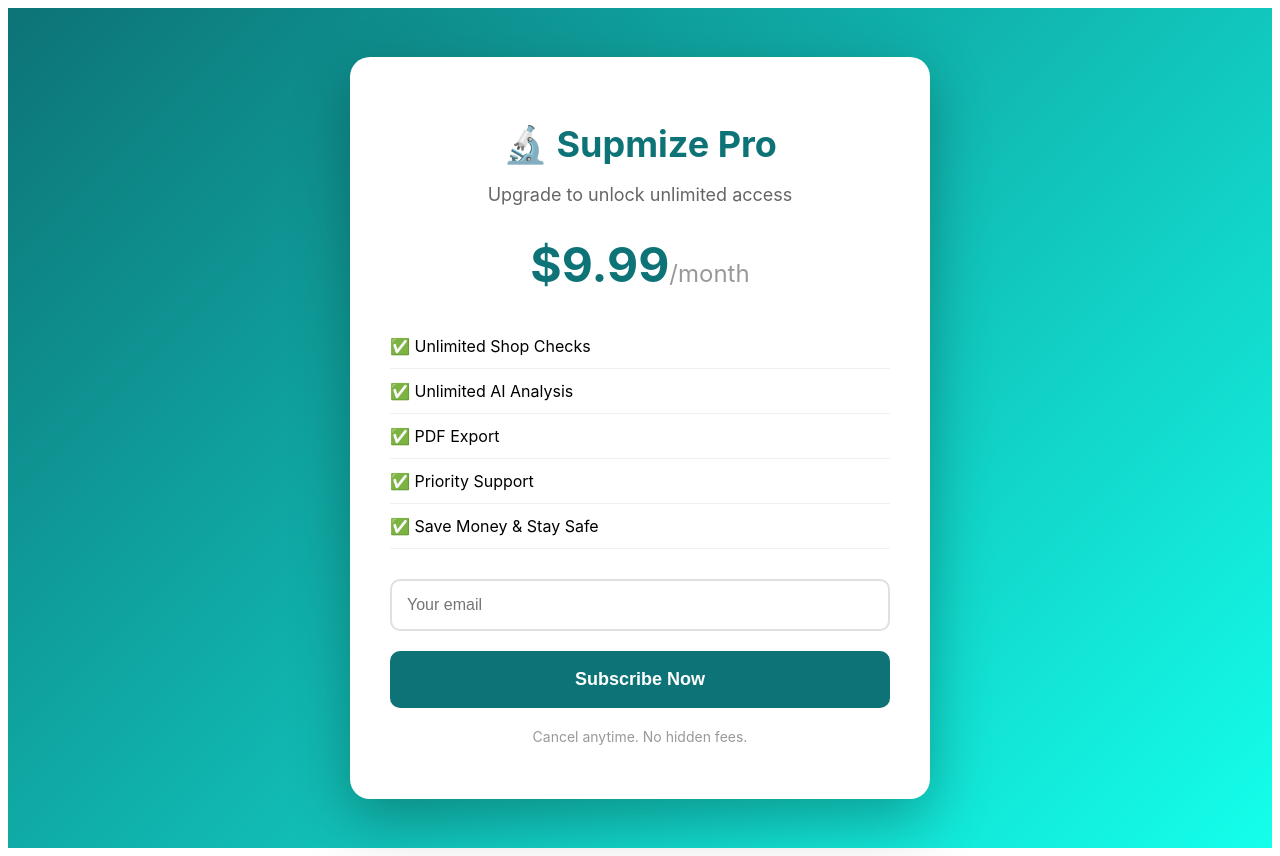
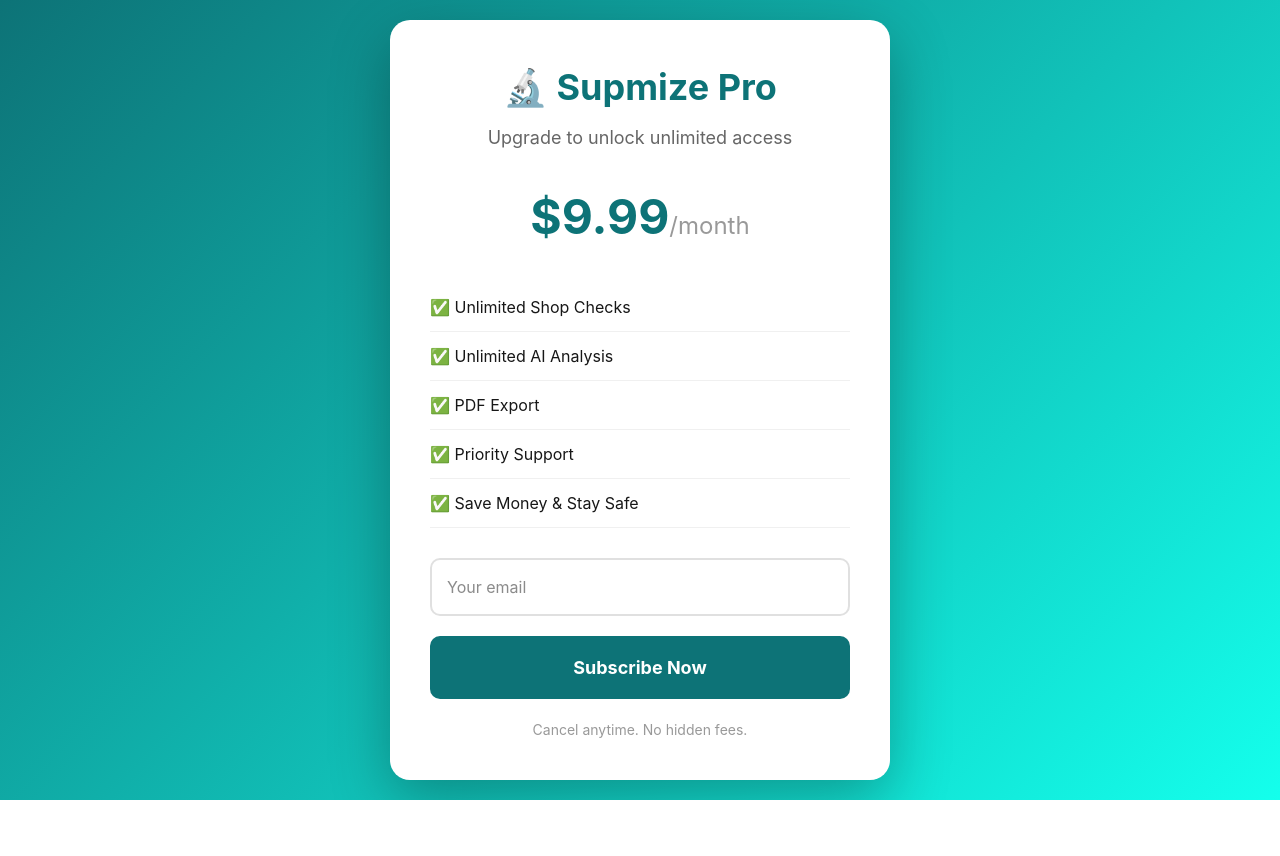
Before and after one commit to Uhuru1492/supmize-app, a Next.js app: page /account in a window 1280 px wide. After the commit the page ends 800 px from the top, so only its background shows below. Built offline with nearby package versions, Linux system fonts and the light colour scheme.

Commit message:
Move subscription pages to app router

```diff
--- /dev/null
+++ b/app/account/page.js
@@ -0,0 +1,177 @@
+'use client'
+import { useState, useEffect } from 'react'
+
+export default function Account() {
+  const [email, setEmail] = useState('')
+  const [loading, setLoading] = useState(false)
+  const [error, setError] = useState('')
+
+  useEffect(() => {
+    const params = new URLSearchParams(window.location.search)
+    const emailParam = params.get('email')
+    if (emailParam) setEmail(emailParam)
+  }, [])
+
+  async function handleSubscribe() {
+    if (!email) {
+      alert('Email is required')
+      return
+    }
+
+    setLoading(true)
+    setError('')
+
+    try {
+      const response = await fetch('/api/subscription/create-checkout', {
+        method: 'POST',
+        headers: { 'Content-Type': 'application/json' },
+        body: JSON.stringify({ email })
+      })
+
+      const data = await response.json()
+
+      if (data.error) {
+        setError(data.error)
+        setLoading(false)
+        return
+      }
+
+      if (data.url) {
+        window.location.href = data.url
+      }
+    } catch (err) {
+      setError(err.message)
+      setLoading(false)
+    }
+  }
+
+  return (
+    <div style={styles.container}>
+      <div style={styles.card}>
+        <h1 style={styles.title}>🔬 Supmize Pro</h1>
+        <p style={styles.subtitle}>Upgrade to unlock unlimited access</p>
+
+        <div style={styles.priceBox}>
+          <span style={styles.price}>$9.99</span>
+          <span style={styles.period}>/month</span>
+        </div>
+
+        <div style={styles.features}>
+          <div style={styles.feature}>✅ Unlimited Shop Checks</div>
+          <div style={styles.feature}>✅ Unlimited AI Analysis</div>
+          <div style={styles.feature}>✅ PDF Export</div>
+          <div style={styles.feature}>✅ Priority Support</div>
+          <div style={styles.feature}>✅ Save Money & Stay Safe</div>
+        </div>
+
+        {error && <div style={styles.error}>{error}</div>}
+
+        <input
+          type="email"
+          placeholder="Your email"
+          value={email}
+          onChange={(e) => setEmail(e.target.value)}
+          style={styles.input}
+        />
+
+        <button
+          onClick={handleSubscribe}
+          disabled={loading}
+          style={styles.button}
+        >
+          {loading ? 'Loading...' : 'Subscribe Now'}
+        </button>
+
+        <p style={styles.note}>Cancel anytime. No hidden fees.</p>
+      </div>
+    </div>
+  )
+}
+
+const styles = {
+  container: {
+    minHeight: '100vh',
+    background: 'linear-gradient(135deg, #0d7377 0%, #14FFEC 100%)',
+    display: 'flex',
+    alignItems: 'center',
+    justifyContent: 'center',
+    padding: '20px',
+    fontFamily: '-apple-system, BlinkMacSystemFont, "Segoe UI", Roboto, sans-serif'
+  },
+  card: {
+    background: 'white',
+    borderRadius: '20px',
+    padding: '40px',
+    maxWidth: '500px',
+    width: '100%',
+    boxShadow: '0 20px 60px rgba(0,0,0,0.3)'
+  },
+  title: {
+    fontSize: '36px',
+    fontWeight: 'bold',
+    color: '#0d7377',
+    marginBottom: '10px',
+    textAlign: 'center'
+  },
+  subtitle: {
+    fontSize: '18px',
+    color: '#666',
+    marginBottom: '30px',
+    textAlign: 'center'
+  },
+  priceBox: {
+    textAlign: 'center',
+    marginBottom: '30px'
+  },
+  price: {
+    fontSize: '48px',
+    fontWeight: 'bold',
+    color: '#0d7377'
+  },
+  period: {
+    fontSize: '24px',
+    color: '#999'
+  },
+  features: {
+    marginBottom: '30px'
+  },
+  feature: {
+    fontSize: '16px',
+    padding: '12px 0',
+    borderBottom: '1px solid #f0f0f0'
+  },
+  error: {
+    backgroundColor: '#fee',
+    color: '#c00',
+    padding: '12px',
+    borderRadius: '8px',
+    marginBottom: '16px',
+    fontSize: '14px'
+  },
+  input: {
+    width: '100%',
+    padding: '15px',
+    fontSize: '16px',
+    borderRadius: '10px',
+    border: '2px solid #e0e0e0',
+    marginBottom: '20px',
+    boxSizing: 'border-box'
+  },
+  button: {
+    width: '100%',
+    padding: '18px',
+    fontSize: '18px',
+    fontWeight: 'bold',
+    color: 'white',
+    background: '#0d7377',
+    border: 'none',
+    borderRadius: '10px',
+    cursor: 'pointer'
+  },
+  note: {
+    textAlign: 'center',
+    color: '#999',
+    fontSize: '14px',
+    marginTop: '20px'
+  }
+}
--- /dev/null
+++ b/app/api/subscription/create-checkout/route.js
@@ -0,0 +1,53 @@
+import { NextResponse } from 'next/server'
+const stripe = require('stripe')(process.env.STRIPE_SECRET_KEY)
+
+export async function POST(request) {
+  const { email } = await request.json()
+
+  if (!email) {
+    return NextResponse.json({ error: 'Email required' }, { status: 400 })
+  }
+
+  try {
+    const customers = await stripe.customers.list({ email, limit: 1 })
+    let customer
+
+    if (customers.data.length > 0) {
+      customer = customers.data[0]
+    } else {
+      customer = await stripe.customers.create({ email })
+    }
+
+    const session = await stripe.checkout.sessions.create({
+      customer: customer.id,
+      mode: 'subscription',
+      payment_method_types: ['card'],
+      line_items: [
+        {
+          price_data: {
+            currency: 'usd',
+            product_data: {
+              name: 'Supmize Pro',
+              description: 'Unlimited Shop Checks & AI Analysis'
+            },
+            unit_amount: 999,
+            recurring: {
+              interval: 'month'
+            }
+          },
+          quantity: 1
+        }
+      ],
+      success_url: 'https://supmize.com/success?session_id={CHECKOUT_SESSION_ID}',
+      cancel_url: `https://supmize.com/account?email=${email}`,
+      metadata: {
+        email
+      }
+    })
+
+    return NextResponse.json({ url: session.url })
+  } catch (error) {
+    console.error('Stripe error:', error)
+    return NextResponse.json({ error: error.message }, { status: 500 })
+  }
+}
```
